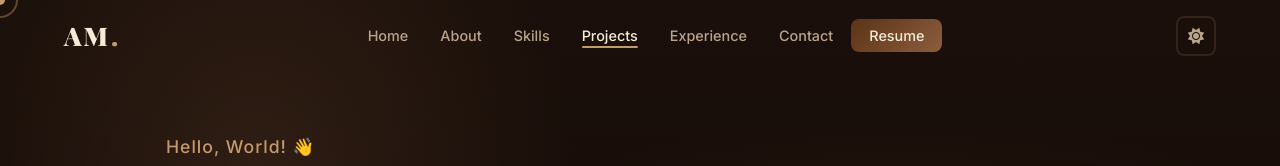
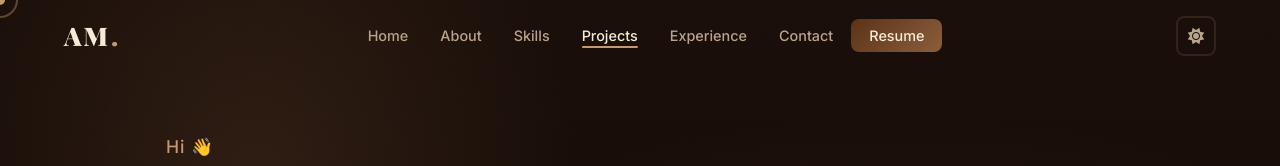
Before and after one commit to Moiz1865/abdul-moiz-portfolio, a plain HTML site: page index.html in a window 1280 px wide. Shown: the top 166 px of the page. Drawn offline with nearby package versions, Linux system fonts and the light colour scheme; a web font is replaced by a local one.

Commit message:
Change greeting from Hello World to Hi

```diff
--- a/index.html
+++ b/index.html
@@ -81,7 +81,7 @@
 
       <div class="hero">
         <div class="hero-content">
-          <p class="hero-greeting" data-aos="fade-down" data-aos-delay="200">Hello, World! 👋</p>
+          <p class="hero-greeting" data-aos="fade-down" data-aos-delay="200">Hi 👋</p>
           <h1 class="hero-title" data-aos="fade-up" data-aos-delay="300">
             I'm <span class="gradient-text">Abdul Moiz</span>
           </h1>
```
